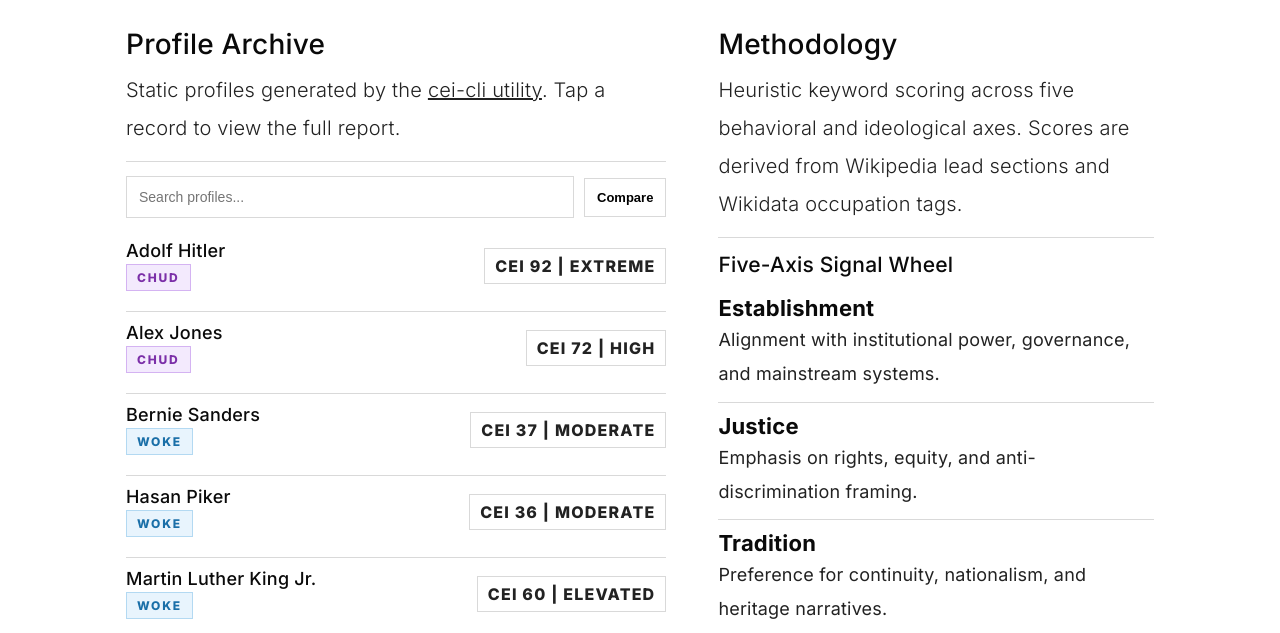
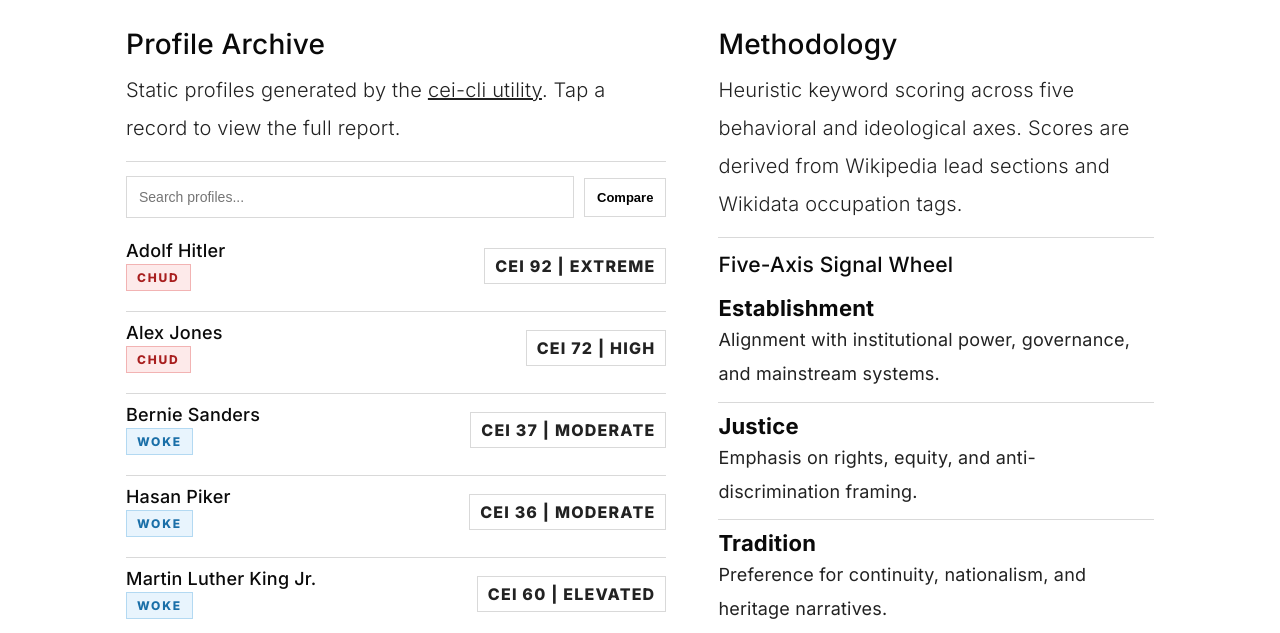
Before and after one commit to epsilver/epsilver-cei, a website built with Vite: page epsilver-cei-site/index.html in a window 1280 px wide. Shown: the part 132-765 px from the top of the page. Built offline with nearby package versions, Linux system fonts and the light colour scheme.

Commit message:
Change Chud pill color to red

```diff
--- a/epsilver-cei-site/src/styles.css
+++ b/epsilver-cei-site/src/styles.css
@@ -211,9 +211,9 @@ a:hover{ text-decoration:underline; }
   border:1px solid #b3d9f2;
 }
 .lean-chud{
-  background:#f3eafd;
-  color:#7b2fa8;
-  border:1px solid #d4b3f2;
+  background:#fdeaea;
+  color:#a81f1f;
+  border:1px solid #f2b3b3;
 }
 .lean-normie{
   background:#f0f0f0;
```
